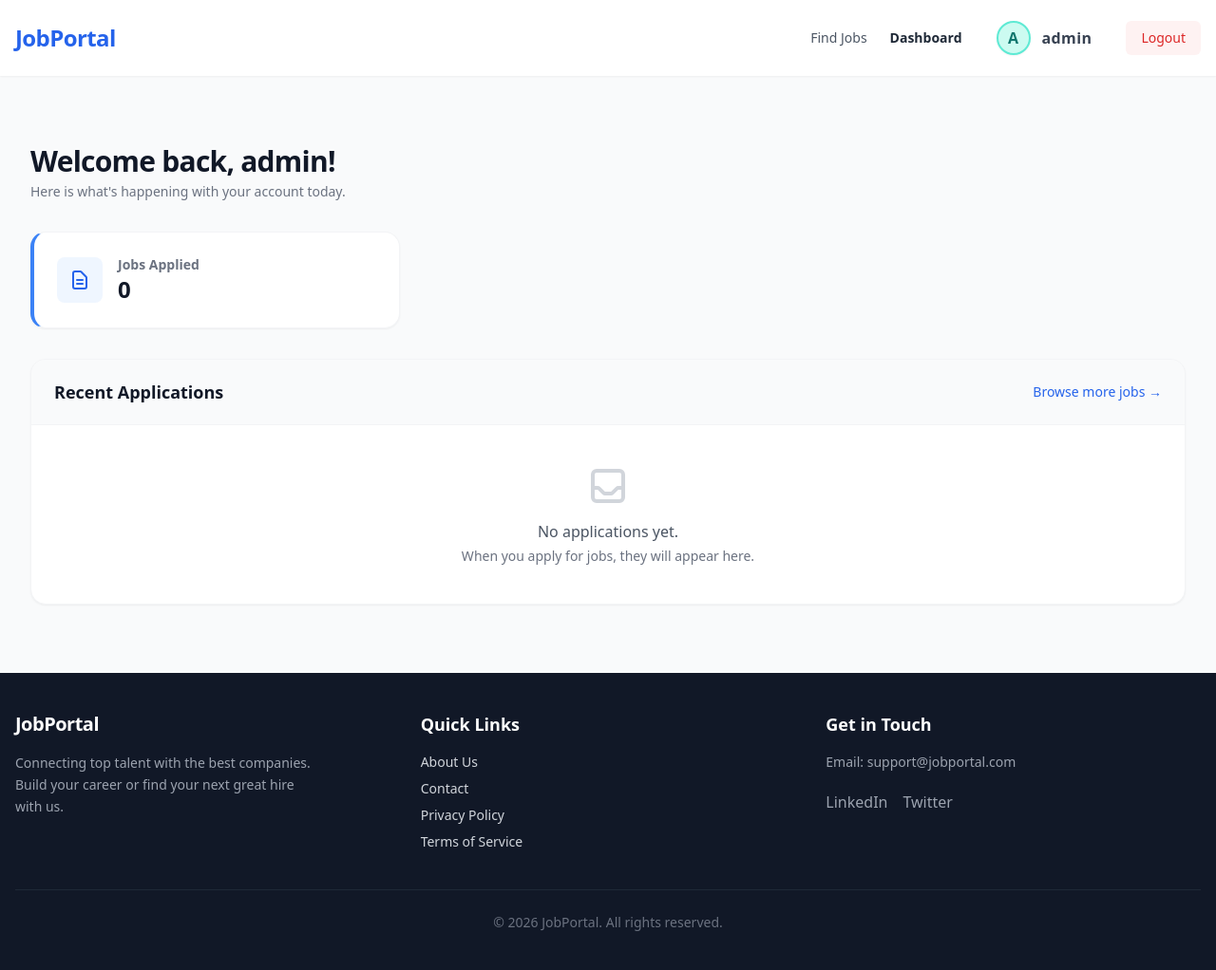
After one commit to dx-bayzid/Job-Portal, a Django app: page /dashboard/ in a window 1280 px wide. The commit adds this page. Shown: the whole page at 95% size. Run offline with Django 5.2, Linux system fonts and the light colour scheme; a user stored in the database is signed in; some libraries are stand-ins or nearby versions.

Commit message:
adding dashboard.html

```diff
--- a/core/urls.py
+++ b/core/urls.py
@@ -7,5 +7,5 @@ urlpatterns = [
     path('login/', views.login_view, name = 'login'),
     path('logout/', views.logout_view, name = 'logout'),
     path('profile/<str:username>', views.profile, name = 'profile'),
-    path('company_profile/', views.company_profile, name = 'company_profile'),
+    path('dashboard/', views.dashboard, name = 'dashboard'),
 ]
--- a/core/views.py
+++ b/core/views.py
@@ -149,30 +149,10 @@ def profile(request, username):
     return render(request, 'accounts/profile.html', context)
 
 @login_required
-def company_profile(request):
+def dashboard(request):
 
-    recruiter = Recruiter.objects.get(user=request.user)
 
-    if request.method == 'POST':
-        company_name = request.POST.get('company_name')
-        description = request.POST.get('description')
-        company_logo = request.FILES.get('company_logo')
-
-        recruiter.company_name = company_name
-        recruiter.description = description
-
-        # Only update the logo if they actually uploaded a new one
-        if company_logo:
-            recruiter.company_logo = company_logo
-
-        # 4. Save to the database
-        recruiter.save()
-
-        messages.success(request, 'Company profile updated successfully!')
-        return redirect('profile', username= request.user.username)
-
-    # If it's a GET request, just pass the recruiter data to pre-fill the form
     context = {
-        'recruiter': recruiter
+        'user': request.user
     }
-    return render(request, 'accounts/company_profile.html', context)
+    return render(request, 'accounts/dashboard.html', context)
--- /dev/null
+++ b/templates/accounts/dashboard.html
@@ -0,0 +1,92 @@
+{% extends 'base.html' %}
+{% load static %}
+{% block title %}Dashboard | Django Job Portal{% endblock %}
+
+{% block content %}
+<div class="max-w-7xl mx-auto my-10 px-4">
+
+  <div class="mb-8">
+    <h1 class="text-3xl font-extrabold text-gray-900 tracking-tight">Welcome back, {{ request.user.full_name|default:request.user.username }}!</h1>
+    <p class="text-gray-500 mt-1 text-sm">Here is what's happening with your account today.</p>
+  </div>
+
+  {% if request.user.role == 'recruiter' %}
+  {# ══════════════════════════ RECRUITER DASHBOARD ═══════════════════════════ #}
+
+  <div class="grid grid-cols-1 md:grid-cols-3 gap-6 mb-8">
+    <div class="bg-white rounded-2xl border border-gray-100 shadow-sm p-6 flex items-center gap-4 border-l-4 border-l-purple-500">
+      <div class="p-3 bg-purple-50 rounded-lg text-purple-600">
+        <svg class="w-6 h-6" fill="none" stroke="currentColor" viewBox="0 0 24 24"><path stroke-linecap="round" stroke-linejoin="round" stroke-width="2" d="M21 13.255A23.931 23.931 0 0112 15c-3.183 0-6.22-.62-9-1.745M16 6V4a2 2 0 00-2-2h-4a2 2 0 00-2 2v2m4 6h.01M5 20h14a2 2 0 002-2V8a2 2 0 00-2-2H5a2 2 0 00-2 2v10a2 2 0 002 2z"/></svg>
+      </div>
+      <div>
+        <p class="text-sm font-bold text-gray-500">Active Jobs</p>
+        <p class="text-2xl font-extrabold text-gray-900">{{ jobs.count|default:"0" }}</p>
+      </div>
+    </div>
+  </div>
+
+  <div class="bg-white rounded-2xl border border-gray-100 shadow-sm overflow-hidden">
+    <div class="px-6 py-5 border-b border-gray-100 flex justify-between items-center bg-gray-50">
+      <h3 class="text-lg font-bold text-gray-900">Your Job Postings</h3>
+      <a href="{% url 'post_job' %}" class="text-sm font-bold bg-purple-600 text-white px-4 py-2 rounded-lg hover:bg-purple-700 transition-colors">
+        + Post New Job
+      </a>
+    </div>
+
+    <div class="divide-y divide-gray-100">
+      {% for job in jobs %}
+        <div class="p-6 flex flex-col sm:flex-row justify-between items-start sm:items-center gap-4 hover:bg-gray-50 transition-colors">
+          <div>
+            <h4 class="text-md font-bold text-gray-900">{{ job.title }}</h4>
+            <div class="flex flex-wrap items-center gap-3 mt-1 text-sm text-gray-500">
+              <span class="inline-flex items-center gap-1"><span class="w-2 h-2 rounded-full bg-green-500"></span> {{ job.get_job_type_display }}</span>
+              <span>•</span>
+              <span>{{ job.location }}</span>
+              <span>•</span>
+              <span>Ends: {{ job.deadline|date:"M d, Y" }}</span>
+            </div>
+          </div>
+          <div class="flex gap-2">
+            <a href="#" class="px-4 py-2 text-sm font-semibold text-purple-600 bg-purple-50 rounded-lg hover:bg-purple-100 transition">View Applicants</a>
+            <a href="#" class="px-4 py-2 text-sm font-semibold text-gray-600 bg-gray-100 rounded-lg hover:bg-gray-200 transition">Edit</a>
+          </div>
+        </div>
+      {% empty %}
+        <div class="p-10 text-center text-gray-500">
+          <p>You haven't posted any jobs yet.</p>
+        </div>
+      {% endfor %}
+    </div>
+  </div>
+
+  {% else %}
+  {# ══════════════════════════ JOB SEEKER DASHBOARD ═══════════════════════════ #}
+
+  <div class="grid grid-cols-1 md:grid-cols-3 gap-6 mb-8">
+    <div class="bg-white rounded-2xl border border-gray-100 shadow-sm p-6 flex items-center gap-4 border-l-4 border-l-blue-500">
+      <div class="p-3 bg-blue-50 rounded-lg text-blue-600">
+        <svg class="w-6 h-6" fill="none" stroke="currentColor" viewBox="0 0 24 24"><path stroke-linecap="round" stroke-linejoin="round" stroke-width="2" d="M9 12h6m-6 4h6m2 5H7a2 2 0 01-2-2V5a2 2 0 012-2h5.586a1 1 0 01.707.293l5.414 5.414a1 1 0 01.293.707V19a2 2 0 01-2 2z"/></svg>
+      </div>
+      <div>
+        <p class="text-sm font-bold text-gray-500">Jobs Applied</p>
+        <p class="text-2xl font-extrabold text-gray-900">0</p>
+      </div>
+    </div>
+  </div>
+
+  <div class="bg-white rounded-2xl border border-gray-100 shadow-sm overflow-hidden mb-8">
+    <div class="px-6 py-5 border-b border-gray-100 bg-gray-50 flex justify-between items-center">
+      <h3 class="text-lg font-bold text-gray-900">Recent Applications</h3>
+      <a href="{% url 'job_list' %}" class="text-sm font-medium text-blue-600 hover:underline">Browse more jobs &rarr;</a>
+    </div>
+
+    <div class="p-10 text-center text-gray-500">
+      <svg class="w-12 h-12 text-gray-300 mx-auto mb-3" fill="none" stroke="currentColor" viewBox="0 0 24 24"><path stroke-linecap="round" stroke-linejoin="round" stroke-width="2" d="M20 13V6a2 2 0 00-2-2H6a2 2 0 00-2 2v7m16 0v5a2 2 0 01-2 2H6a2 2 0 01-2-2v-5m16 0h-2.586a1 1 0 00-.707.293l-2.414 2.414a1 1 0 01-.707.293h-3.172a1 1 0 01-.707-.293l-2.414-2.414A1 1 0 006.586 13H4"/></svg>
+      <p class="font-medium text-gray-600">No applications yet.</p>
+      <p class="text-sm mt-1">When you apply for jobs, they will appear here.</p>
+    </div>
+  </div>
+
+  {% endif %}
+</div>
+{% endblock %}
--- a/templates/accounts/profile.html
+++ b/templates/accounts/profile.html
@@ -186,9 +186,7 @@
 
 {% else %}
 
-{# ══════════════════════════════════════════════════════════════════════════════
-   JOB SEEKER PROFILE
-══════════════════════════════════════════════════════════════════════════════ #}
+{# ══════════════════════════════JOB SEEKER PROFILE═════════════════════════════════ #}
 <div class="max-w-5xl mx-auto my-10 px-4 space-y-8">
 
     {# ── Page Header ─────────────────────────────────────────────────────────── #}
@@ -225,7 +223,7 @@
                     </div>
                 </div>
 
-                <a href="{% url 'update_profile' %}"
+                <a href="#"
                    class="inline-flex items-center gap-2 text-sm font-semibold bg-gray-100 text-gray-700 px-4 py-2 rounded-lg hover:bg-gray-200 transition-colors self-start sm:self-auto mt-2 sm:mt-0">
                     <svg class="w-4 h-4" fill="none" stroke="currentColor" viewBox="0 0 24 24">
                         <path stroke-linecap="round" stroke-linejoin="round" stroke-width="2"
--- a/templates/includes/header.html
+++ b/templates/includes/header.html
@@ -6,12 +6,11 @@
       <a href="{% url 'job_list' %}" class="text-sm font-medium text-gray-600 hover:text-blue-600 transition-colors">Find Jobs</a>
 
       {% if request.user.is_authenticated %}
-
         {% if request.user.role == 'recruiter' %}
           <a href="{% url 'post_job' %}" class="text-sm font-medium text-gray-600 hover:text-blue-600 transition-colors">Post a Job</a>
         {% endif %}
 
-        <a href="{% url 'profile' request.user.username %}" class="text-sm font-bold text-gray-800 hover:text-blue-600 transition-colors">Dashboard</a>
+        <a href="{% url 'dashboard' %}" class="text-sm font-bold text-gray-800 hover:text-blue-600 transition-colors">Dashboard</a>
 
         <a href="{% url 'profile' request.user.username %}" class="flex items-center gap-3 hover:bg-teal-700 hover:text-white px-3 py-1.5 rounded-lg transition duration-200 group">
           {% if request.user.profile_pic %}
@@ -19,18 +18,53 @@
           {% else %}
             <div class="w-9 h-9 rounded-full bg-teal-100 text-teal-700 flex items-center justify-center font-bold border-2 border-teal-300 shadow-sm">{{ request.user.username|first|upper }}</div>
           {% endif %}
-
           <span class="font-semibold tracking-wide text-gray-700 group-hover:text-white transition-colors">
             {{ request.user.full_name|default:request.user.username }}
           </span>
         </a>
 
         <a href="{% url 'logout' %}" class="text-sm font-medium bg-red-50 text-red-600 px-4 py-2 rounded-md hover:bg-red-100 transition-colors">Logout</a>
-
       {% else %}
         <a href="{% url 'login' %}" class="text-sm font-medium text-gray-600 hover:text-blue-600 transition-colors">Login</a>
         <a href="{% url 'register' %}" class="text-sm font-medium bg-blue-600 text-white px-5 py-2 rounded-md hover:bg-blue-700 transition-colors shadow-sm">Register</a>
       {% endif %}
     </nav>
+
+    <button id="mobile-menu-btn" class="md:hidden flex items-center text-gray-600 hover:text-blue-600 focus:outline-none">
+      <svg class="w-7 h-7" fill="none" stroke="currentColor" viewBox="0 0 24 24">
+        <path id="menu-icon" stroke-linecap="round" stroke-linejoin="round" stroke-width="2" d="M4 6h16M4 12h16M4 18h16" />
+        <path id="close-icon" class="hidden" stroke-linecap="round" stroke-linejoin="round" stroke-width="2" d="M6 18L18 6M6 6l12 12" />
+      </svg>
+    </button>
   </div>
+
+  <nav id="mobile-menu" class="hidden md:hidden bg-white border-t border-gray-100 px-4 pt-2 pb-4 space-y-2 shadow-inner">
+    <a href="{% url 'job_list' %}" class="block py-2 text-sm font-medium text-gray-600 hover:text-blue-600">Find Jobs</a>
+
+    {% if request.user.is_authenticated %}
+      {% if request.user.role == 'recruiter' %}
+        <a href="{% url 'post_job' %}" class="block py-2 text-sm font-medium text-gray-600 hover:text-blue-600">Post a Job</a>
+      {% endif %}
+
+      <a href="{% url 'dashboard' %}" class="block py-2 text-sm font-bold text-gray-800 hover:text-blue-600">Dashboard</a>
+      <a href="{% url 'profile' request.user.username %}" class="block py-2 text-sm font-medium text-gray-600 hover:text-blue-600">My Profile</a>
+      <a href="{% url 'logout' %}" class="block py-2 text-sm font-medium text-red-600 hover:text-red-800 mt-2 border-t border-gray-100 pt-2">Logout</a>
+    {% else %}
+      <a href="{% url 'login' %}" class="block py-2 text-sm font-medium text-gray-600 hover:text-blue-600">Login</a>
+      <a href="{% url 'register' %}" class="block py-2 text-sm font-medium text-blue-600 font-bold mt-2">Register</a>
+    {% endif %}
+  </nav>
 </header>
+
+<script>
+  const btn = document.getElementById('mobile-menu-btn');
+  const menu = document.getElementById('mobile-menu');
+  const menuIcon = document.getElementById('menu-icon');
+  const closeIcon = document.getElementById('close-icon');
+
+  btn.addEventListener('click', () => {
+    menu.classList.toggle('hidden');
+    menuIcon.classList.toggle('hidden');
+    closeIcon.classList.toggle('hidden');
+  });
+</script>
```
Also changed, not shown: db.sqlite3.
